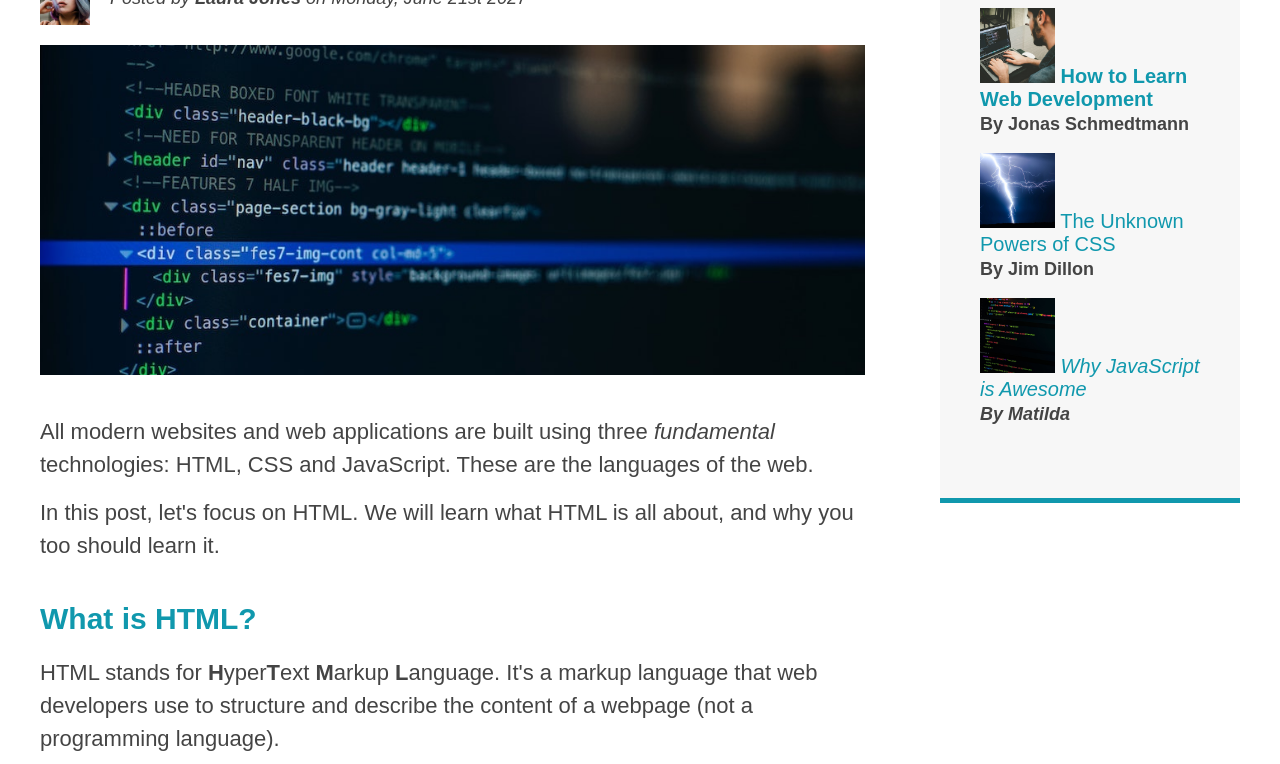
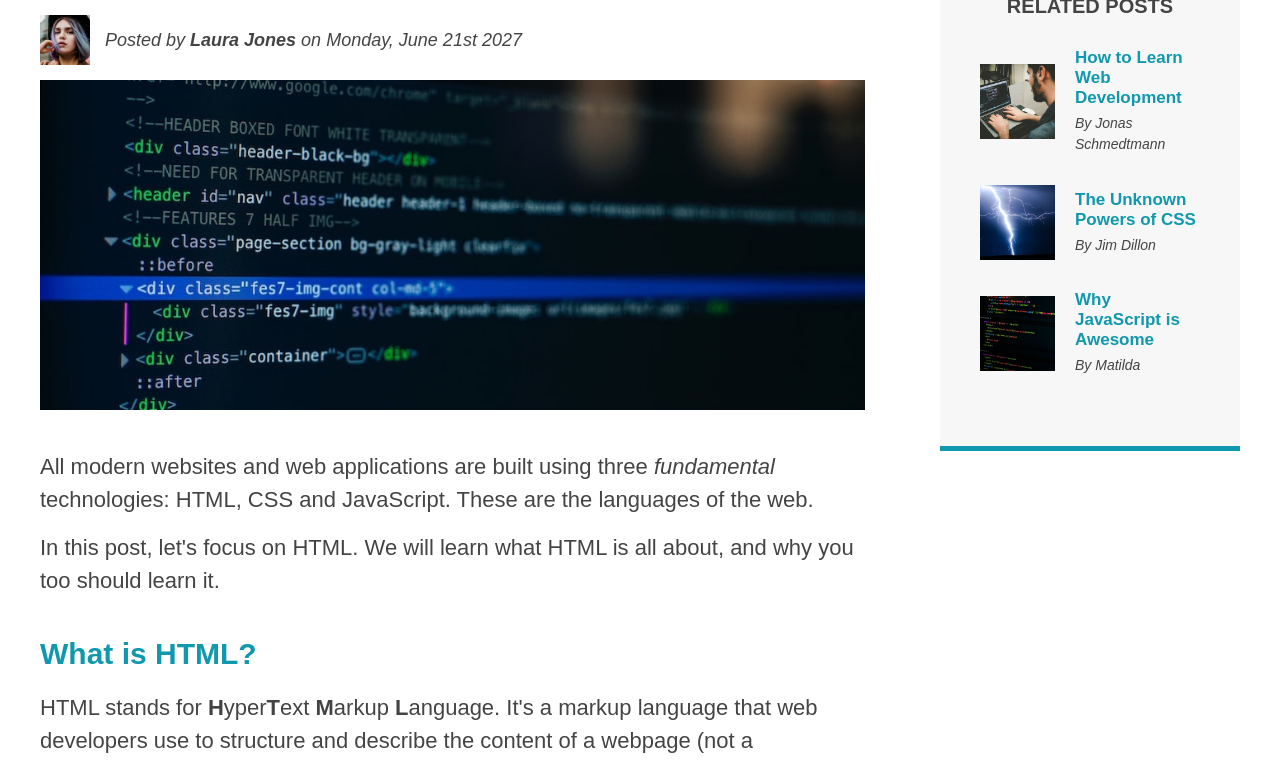
Before and after one commit to Thatgirl9/Code-Magazine, a plain HTML site: page index.html in a window 1280 px wide. Shown: the part 241-1005 px from the top of the page. Drawn offline with Linux system fonts and the light colour scheme.

Commit message:
final changes

```diff
--- a/codemagazine.css
+++ b/codemagazine.css
@@ -14,22 +14,23 @@ body {
 
 .container {
   width: 1200px;
-  margin: 0 auto;
+  margin: 0 40px;
+
 }
 
 .main-header {
   background-color: #f7f7f7;
-  padding: 20px 40px;
-  margin-bottom: 60px;
+  /* padding: 20px 40px; */
+  /* margin-bottom: 60px; */
 }
 
 nav {
   font-size: 18px;
 }
 
-article {
-  margin-bottom: 60px;
-}
+ /* article{
+  /* margin-bottom: 60px; */
+/* } */
 
 .post-header {
   margin-bottom: 40px;
@@ -54,12 +55,12 @@ h1 {
   font-size: 26px;
   text-transform: uppercase;
   font-style: italic;
-  color: #1098ad;
 }
 
 h2 {
   font-size: 40px;
   margin-bottom: 30px;
+  margin-top:40px;
 }
 
 h3 {
@@ -83,7 +84,7 @@ p {
 
 ul,
 ol {
-  /* margin-left: 50px; */
+  margin-left: 50px;
   margin-bottom: 20px;
 }
 
@@ -122,12 +123,14 @@ li:last-child {
 
 .main-header {
   background-color: #f7f7f7;
+  padding:20px 40px;
 }
 
 aside {
   background-color: #f7f7f7;
   border-top: 5px solid #1098ad;
   border-bottom: 5px solid #1098ad;
+  margin-top:40px;
 }
 
 a:link {
@@ -162,7 +165,7 @@ button {
   /* top: 0;
   left: 0; */
   bottom: 50px;
-  right: 20px;
+  right: 50px;
 }
 
 h1::first-letter {
@@ -189,7 +192,7 @@ h2::after {
 
 nav a:link {
   margin-right: 30px;
-  margin-top: 10px;
+  /* margin-top: 10px; */
   display: inline-block;
 }
 
@@ -198,8 +201,8 @@ nav a:link:last-child {
 }
 
 /* FLOATS */
-.author-img {
-  float: left;
+/* .author-img { */
+/* float: left;
   margin-bottom: 20px;
 }
 .author {
@@ -235,4 +238,92 @@ aside {
 
 footer {
   clear: both;
+} */
+
+.main-header {
+  display: flex;
+  align-items: center;
+  justify-content: space-between;
 }
+
+.author-box {
+  display: flex;
+  align-items: center;
+  margin-bottom: 15px;
+}
+
+.author {
+  margin-bottom: 0;
+  margin-left: 15px;
+}
+
+.related-post {
+  display: flex;
+  align-items: center;
+  gap: 20px;
+  margin-bottom: 30px;
+}
+
+.related-link {
+  font-size: 17px;
+  font-weight: bold;
+  font-style: normal;
+  display: block;
+  margin-bottom: 5px;
+}
+
+.related-author {
+  margin-bottom: 0;
+  font-size: 14px;
+  font-weight: normal;
+  font-style: italic;
+}
+
+/* FLEXBOX LAYOUT */
+/* .row{
+  display:flex;
+  align-items: flex-start;
+  gap:75px;
+  margin-bottom:60px;
+}
+
+article{
+  flex:1;
+  margin-bottom:0;
+}
+
+aside{
+  flex:0 0 300px;
+} */
+
+
+
+/* CSS GRID LAYOUT */
+
+.container{
+  display:grid;
+  grid-template-columns:1fr 300px;
+  column-gap: 75px;
+  row-gap: 60px;
+  align-items:start;
+}
+
+.main-header{
+  /* grid-column: 1/ span 2;
+  grid-column:1 / -1 */
+
+grid-column: 1 / -1;
+
+}
+
+article{
+
+}
+
+aside{
+
+}
+
+footer{
+  grid-column: 1 / -1;
+}
--- a/index.html
+++ b/index.html
@@ -20,11 +20,13 @@
 
         <div class="clear"></div>
       </header>
-
+      <!-- Only for flexbox  -->
+      <!-- <div class="row"> -->
       <article>
         <header class="post-header">
           <h2>The Basic Language of the Web: HTML</h2>
 
+          <div class="author-box">
             <img
               src="./02-HTML-Fundamentals/laura-jones.jpg"
               alt="Image of the
@@ -37,6 +39,7 @@
             <p id="author" class="author">
               Posted by <strong>Laura Jones</strong> on Monday, June 21st 2027
             </p>
+          </div>
 
           <img
             src="./02-HTML-Fundamentals/post-img.jpg"
@@ -112,39 +115,51 @@
 
       <aside>
         <h4>Related Posts</h4>
+
         <ul class="related-list">
-          <li>
+          <li class="related-post">
             <img
               src="./02-HTML-Fundamentals/related-1.jpg"
               alt="Person Coding"
               width="75"
               height="75"
             />
-            <a href="#">How to Learn Web Development</a>
+
+            <div>
+              <a href="#" class="related-link">How to Learn Web Development</a>
               <p class="related-author">By Jonas Schmedtmann</p>
+            </div>
           </li>
-          <li>
+
+          <li class="related-post">
             <img
               src="./02-HTML-Fundamentals/related-2.jpg"
               alt="Lightning"
               width="75"
               height="75"
             />
-            <a href="#">The Unknown Powers of CSS</a>
+
+            <div>
+              <a href="#" class="related-link">The Unknown Powers of CSS</a>
               <p class="related-author">By Jim Dillon</p>
+            </div>
           </li>
-          <li>
+
+          <li class="related-post">
             <img
               src="./02-HTML-Fundamentals/related-3.jpg"
               alt="Lines of code"
               width="75"
               height="75"
             />
-            <a href="#">Why JavaScript is Awesome</a>
+            <div>
+              <a href="#" class="related-link">Why JavaScript is Awesome</a>
               <p class="related-author">By Matilda</p>
+            </div>
           </li>
         </ul>
       </aside>
+    <!-- </div> -->
 
       <footer>
         <p id="copyright">Copyright &copy; 2017 by the Code Magazine.</p>
```
Also changed, not shown: css-grid.html (+44 -3 lines), flexbox.html (+16 -4 lines). Lines whose indentation alone changed are shown as unchanged.
